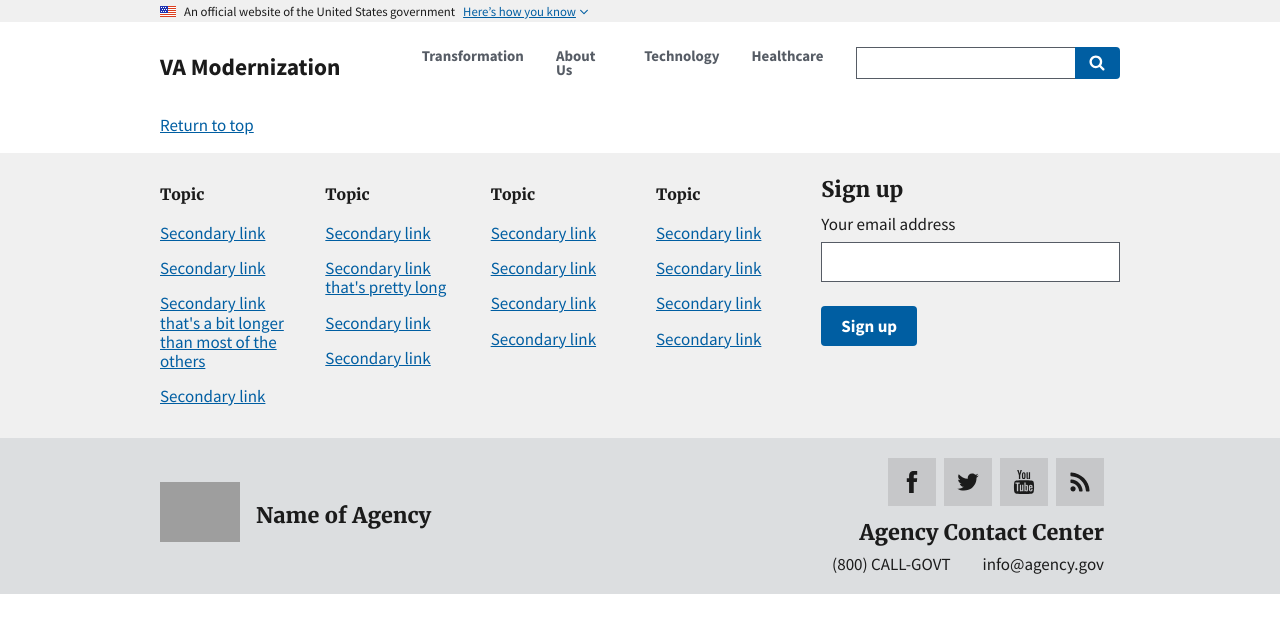
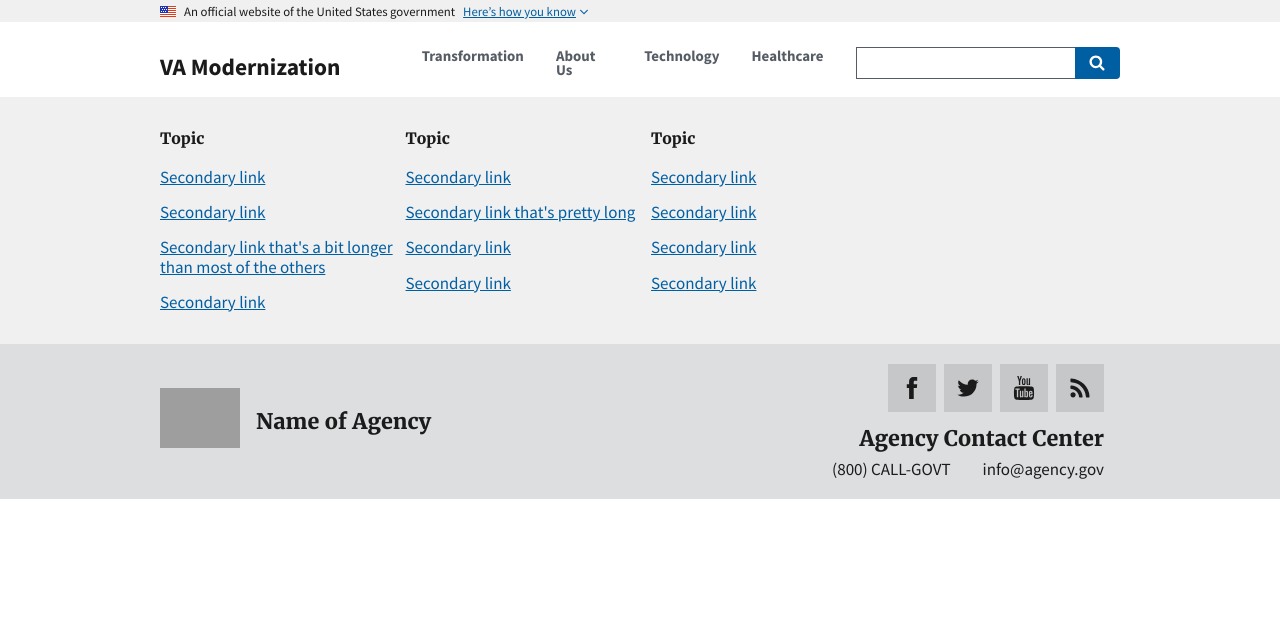
Before and after one commit to eghove/vamod-bcwhz-mockup, a React (Create React App) app in the folder bcwhz-mockup/: page / in a window 1280 px wide. Shown: the top 632 px of the page. Built offline with nearby package versions, Linux system fonts and the light colour scheme; grey boxes are pictures that could not be loaded.

Commit message:
minor changes to footer

```diff
--- a/bcwhz-mockup/src/Components/Footer/index.js
+++ b/bcwhz-mockup/src/Components/Footer/index.js
@@ -1,5 +1,3 @@
-// React version of USDWS 2.0.1 Big Footer: https://v2.designsystem.digital.gov/components/footer/#big-footer
-
 import React from 'react';
 
 
@@ -7,16 +5,13 @@ function Footer() {
   return (
     <div>
       <footer className="usa-footer usa-footer--big" role="contentinfo">
-        <div className="grid-container usa-footer__return-to-top">
-          <a href="#">Return to top</a>
-        </div>
+
         <div className="usa-footer__primary-section">
           <div className="grid-container">
             <div className="grid-row grid-gap">
-              <div className="tablet:grid-col-8">
                 <nav className="usa-footer__nav">
-                  <div className="grid-row grid-gap-4">
-                    <div className="mobile-lg:grid-col-6 desktop:grid-col-3">
+                  <div className="grid-row grid-gap-8">
+                    <div className="tablet:grid-col">
                       <section className="usa-footer__primary-content usa-footer__primary-content--collapsible">
                         <h4 className="usa-footer__primary-link">Topic</h4>
                         <ul className="usa-list usa-list--unstyled">
@@ -27,7 +22,7 @@ function Footer() {
                         </ul>
                       </section>
                     </div>
-                    <div className="mobile-lg:grid-col-6 desktop:grid-col-3">
+                    <div className="tablet:grid-col">
                       <section className="usa-footer__primary-content usa-footer__primary-content--collapsible">
                         <h4 className="usa-footer__primary-link">Topic</h4>
                         <ul className="usa-list usa-list--unstyled">
@@ -38,18 +33,7 @@ function Footer() {
                         </ul>
                       </section>
                     </div>
-                    <div className="mobile-lg:grid-col-6 desktop:grid-col-3">
-                      <section className="usa-footer__primary-content usa-footer__primary-content--collapsible">
-                        <h4 className="usa-footer__primary-link">Topic</h4>
-                        <ul className="usa-list usa-list--unstyled">
-                          <li className="usa-footer__secondary-link"><a href="javascript:void(0);">Secondary link</a></li>
-                          <li className="usa-footer__secondary-link"><a href="javascript:void(0);">Secondary link</a></li>
-                          <li className="usa-footer__secondary-link"><a href="javascript:void(0);">Secondary link</a></li>
-                          <li className="usa-footer__secondary-link"><a href="javascript:void(0);">Secondary link</a></li>
-                        </ul>
-                      </section>
-                    </div>
-                    <div className="mobile-lg:grid-col-6 desktop:grid-col-3">
+                    <div className="tablet:grid-col">
                       <section className="usa-footer__primary-content usa-footer__primary-content--collapsible">
                         <h4 className="usa-footer__primary-link">Topic</h4>
                         <ul className="usa-list usa-list--unstyled">
@@ -63,17 +47,7 @@ function Footer() {
                   </div>
                 </nav>
               </div>
-              <div className="tablet:grid-col-4">
-                <div className="usa-sign-up">
-                  <h3 className="usa-sign-up__heading">Sign up</h3>
-                  <form className="usa-form">
-                    <label className="usa-label" for="email" id="">Your email address</label>
-                    <input className="usa-input" id="email" name="email" type="email" />
-                    <button className="usa-button" type="submit">Sign up</button>
-                  </form>
-                </div>
-              </div>
-            </div>
+
           </div>
         </div>
         <div className="usa-footer__secondary-section">
```
